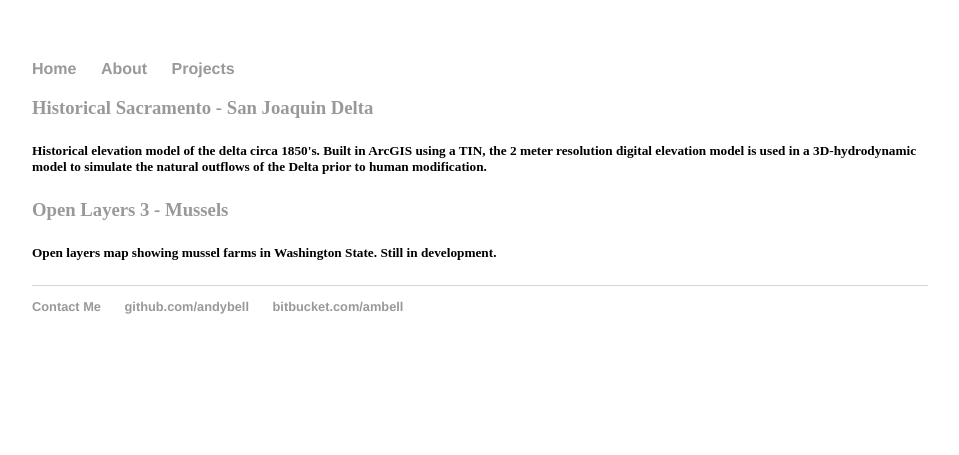
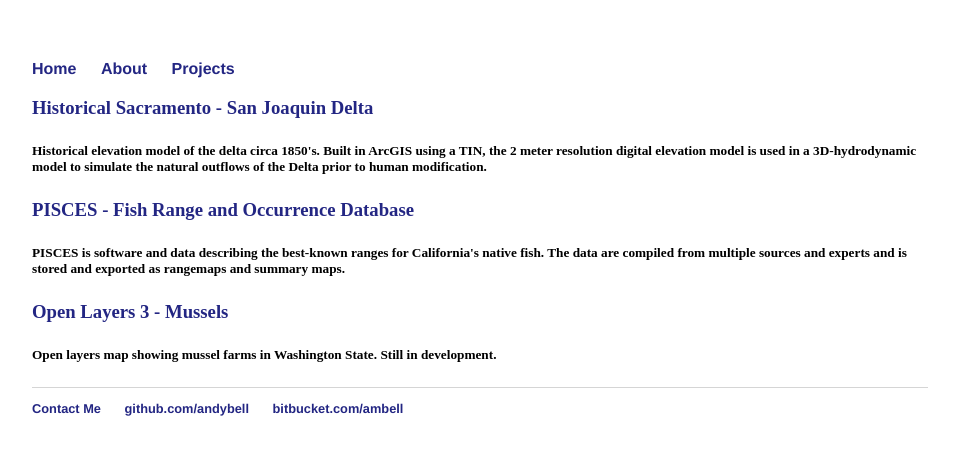
Before and after one commit to andybell/andybell.github.io, a Jekyll site: the page built from projects/index.html, in a window 1280 px wide. Shown: the top 455 px of the page, without its empty margins (160-1119 px from the left). Built offline with Jekyll 4.4.1, drawn with Linux system fonts in a browser that asks for light colours.

```diff
--- a/css/main.css
+++ b/css/main.css
@@ -14,7 +14,7 @@ nav ul li, footer ul li {
 }
 a {
     text-decoration: none;
-    color: #999;
+    color: #232683;
 }
 a:hover {
     text-decoration: underline;
--- a/projects/index.html
+++ b/projects/index.html
@@ -11,6 +11,11 @@ title: Projects Page
 
 
 <div class="blurb">
+	<h3><a href="http://pisces.ucdavis.edu/">PISCES - Fish Range and Occurrence Database</a></h3>
+	<p><h5>PISCES is software and data describing the best-known ranges for California's native fish. The data are compiled from multiple sources and experts and is stored and exported as rangemaps and summary maps. </h5></p>
+</div><!-- /.blurb -->
+
+<div class="blurb">
 	<h3><a href="/projects/Mussel_Sites.html">Open Layers 3 - Mussels</a></h3>
 	<p><h5>Open layers map showing mussel farms in Washington State. Still in development.</h5></p>
 </div><!-- /.blurb -->
```
Also changed, not shown: projects/ceres_hdem.html (+8 -8 lines).
